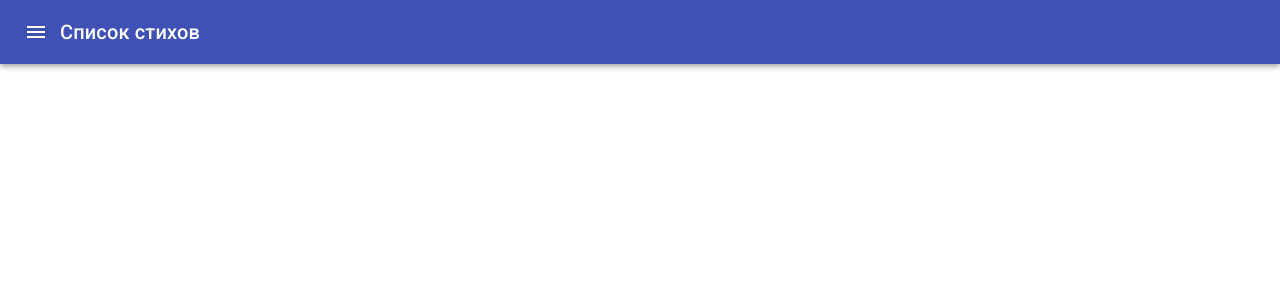
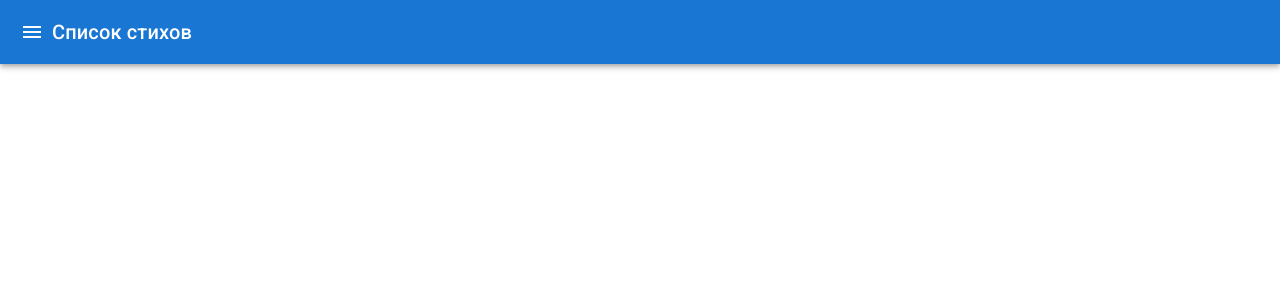
Before and after one commit to kompolom/biblecards, a React (Create React App) app: page /list in a window 1280 px wide. Shown: the top 300 px of the page. Built offline with nearby package versions, Linux system fonts and the light colour scheme.

Commit message:
upgrade to MUI@5

```diff
--- a/src/components/Alert/alert.css
+++ /dev/null
@@ -1,23 +0,0 @@
-.Alert {
-   margin-bottom: var(--gutter);
-}
-
-.Alert--container {
-   --alert-text-color: var(--color-text);
-   padding: 10px;
-   color: var(--alert-text-color);
-   background-color: var(--alert-bg-color);
-}
-
-.Alert_status_success {
-   --alert-text-color: var(--color-success-fg);
-   --alert-bg-color: var(--color-success-bg);
-}
-
-.Alert_status_warning {
-   --alert-bg-color: var(--color-warning-bg);
-}
-
-.Alert_status_error {
-   --alert-bg-color: var(--color-error-bg);
-}
--- a/src/components/Alert/index.js
+++ b/src/components/Alert/index.js
@@ -1,6 +1,5 @@
 import React, { useEffect } from 'react'
-import { Paper } from '@material-ui/core';
-import './alert.css'
+import MuiAlert from '@mui/material/Alert';
 
 export const Alert = ({ children, status, timeout, ...props }) => {
     const handleClose = () => {
@@ -11,12 +10,8 @@ export const Alert = ({ children, status, timeout, ...props }) => {
         const timer = setTimeout(handleClose, timeout)
         return () => clearTimeout(timer)
     }, [timeout])
-    const statusCls = status? `Alert_status_${status}` : '';
+
     return (
-      <Paper className={`Alert ${statusCls}`}>
-          <div className="Alert--container">
-              {children}
-          </div>
-      </Paper>
+      <MuiAlert severity={status}>{children}</MuiAlert>
    )
 }
--- a/src/components/AppHeader/index.js
+++ b/src/components/AppHeader/index.js
@@ -1,7 +1,7 @@
 import React, { useState } from 'react';
 import { Link as RouterLink, useLocation } from 'react-router-dom';
-import { AppBar, Toolbar, IconButton, Typography, SwipeableDrawer, List, ListItem, ListItemText, Link} from '@material-ui/core'
-import { Menu as MenuIcon } from '@material-ui/icons';
+import { AppBar, Toolbar, IconButton, Typography, SwipeableDrawer, List, ListItem, ListItemText, Link } from '@mui/material'
+import { Menu as MenuIcon } from '@mui/icons-material';
 import routes from '../../routes';
 
 export const AppHeader = () => {
--- a/src/components/FlashCard/FlashCard.jsx
+++ b/src/components/FlashCard/FlashCard.jsx
@@ -1,6 +1,6 @@
 import React from 'react';
 import { connect } from 'react-redux';
-import { Button } from '@material-ui/core';
+import { Button } from '@mui/material';
 import { Card, withToggle } from '../Card';
 import { correct, incorrect, viewedVerse } from '../../Redux/actions';
 const CardToggleable = withToggle(Card);
--- a/src/components/VerseForm/VerseForm.jsx
+++ b/src/components/VerseForm/VerseForm.jsx
@@ -2,9 +2,9 @@ import React, { useMemo } from 'react';
 import { connect } from 'react-redux';
 import { useFormik } from 'formik';
 
-import { Button } from '@material-ui/core';
-import { TextField } from '@material-ui/core';
-import { Select } from '@material-ui/core';
+import Button from '@mui/material/Button';
+import TextField from '@mui/material/TextField';
+import Select from '@mui/material/Select';
 
 import './style.css';
 import books from '../../data/books.json';
--- a/src/components/VersesList/index.js
+++ b/src/components/VersesList/index.js
@@ -1,5 +1,5 @@
 
-import { List } from '@material-ui/core';
+import List from '@mui/material/List';
 import React from 'react';
 import { Card } from '../Card';
 import { VerseEditing } from '../VerseEditing';
```
Also changed, not shown: package.json (+10 -8 lines), src/components/VerseEditing/index.js (+5 -5 lines), 2 other files (tests, documents, lock files or other folders).
